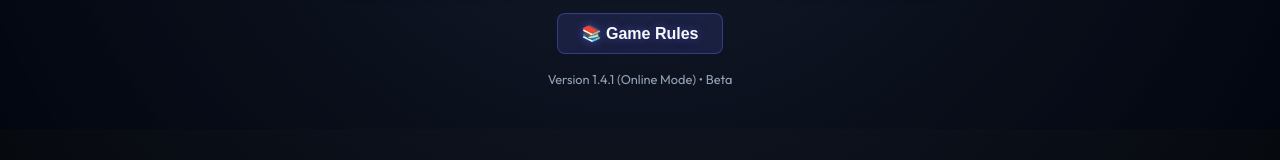
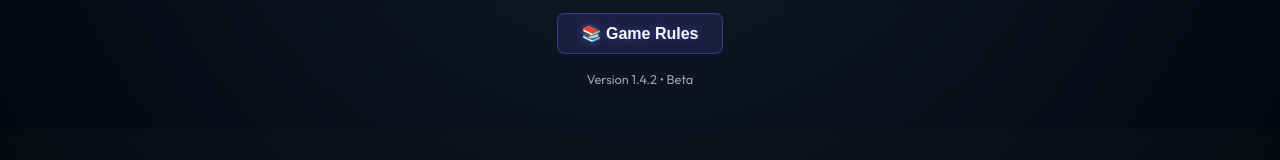
Before and after one commit to yoan-the-human/Lit-Elite, a React (Vite) app: page / in a window 1280 px wide. Shown: the part 635-795 px from the top of the page. Built offline with nearby package versions, Linux system fonts and the light colour scheme.

Commit message:
bug: removed old name from rulebook

```diff
--- a/src/game/translations.js
+++ b/src/game/translations.js
@@ -14,7 +14,7 @@ export const TRANSLATIONS = {
     aiDraftsFirst: 'AI Drafts First (Player B)',
     coinFlip: 'Coin Flip (Let Chance Decide)',
     back: '← Back',
-    version: 'Version 1.4.1 (Online Mode) • Beta',
+    version: 'Version 1.4.2 • Beta',
 
     // Online Lobby
     createLobby: 'Create Online Room',
@@ -130,7 +130,7 @@ export const TRANSLATIONS = {
     aiDraftsFirst: 'AI избира първи (Играч B)',
     coinFlip: 'Ези или тура (Нека шансът реши)',
     back: '← Назад',
-    version: 'Версия 1.4.1 (Онлайн режим) • Бета',
+    version: 'Версия 1.4.2 • Бета',
 
     // Online Lobby
     createLobby: 'Създай онлайн стая',
```
Also changed, not shown: 1 other file (tests, documents, lock files or other folders).
